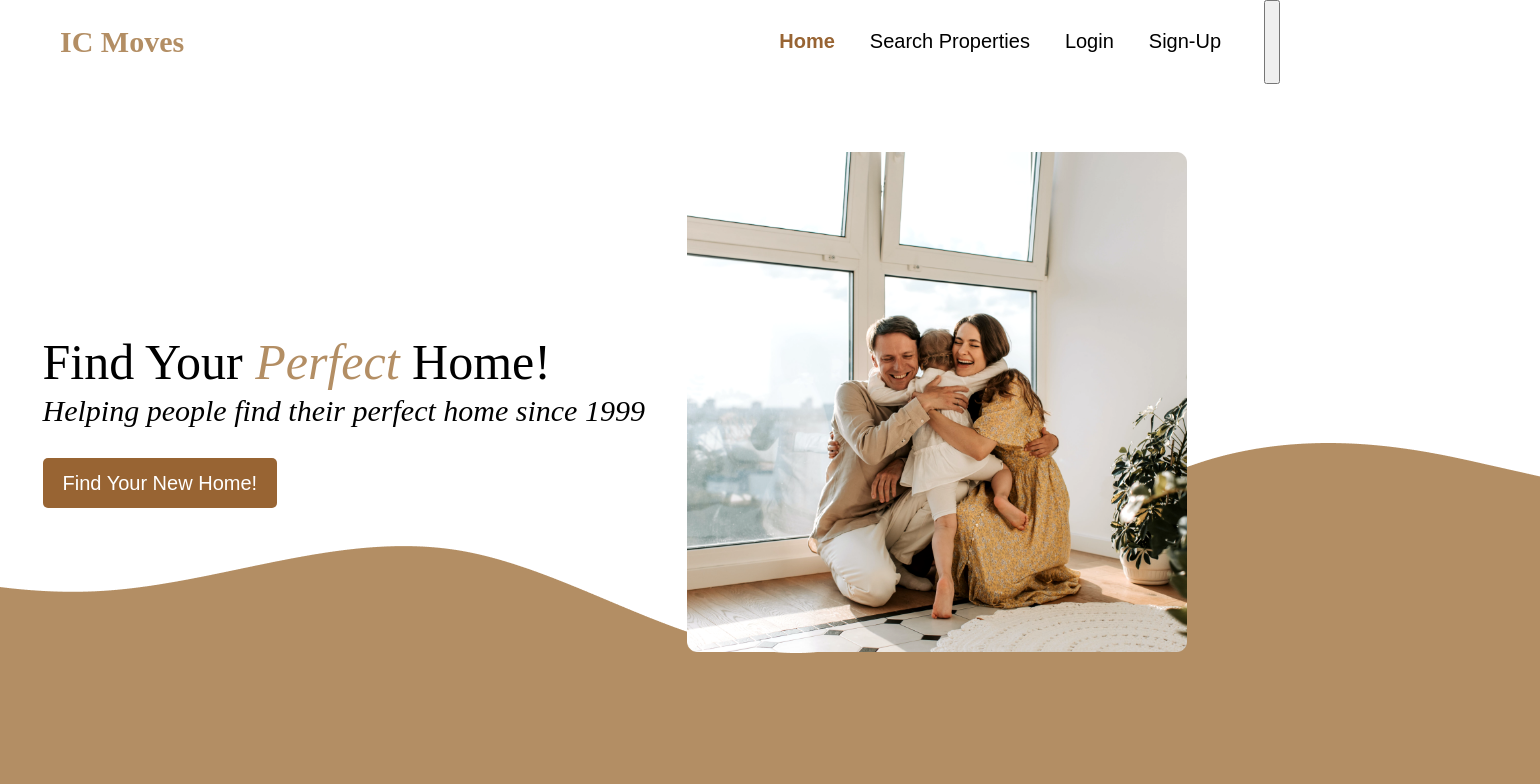
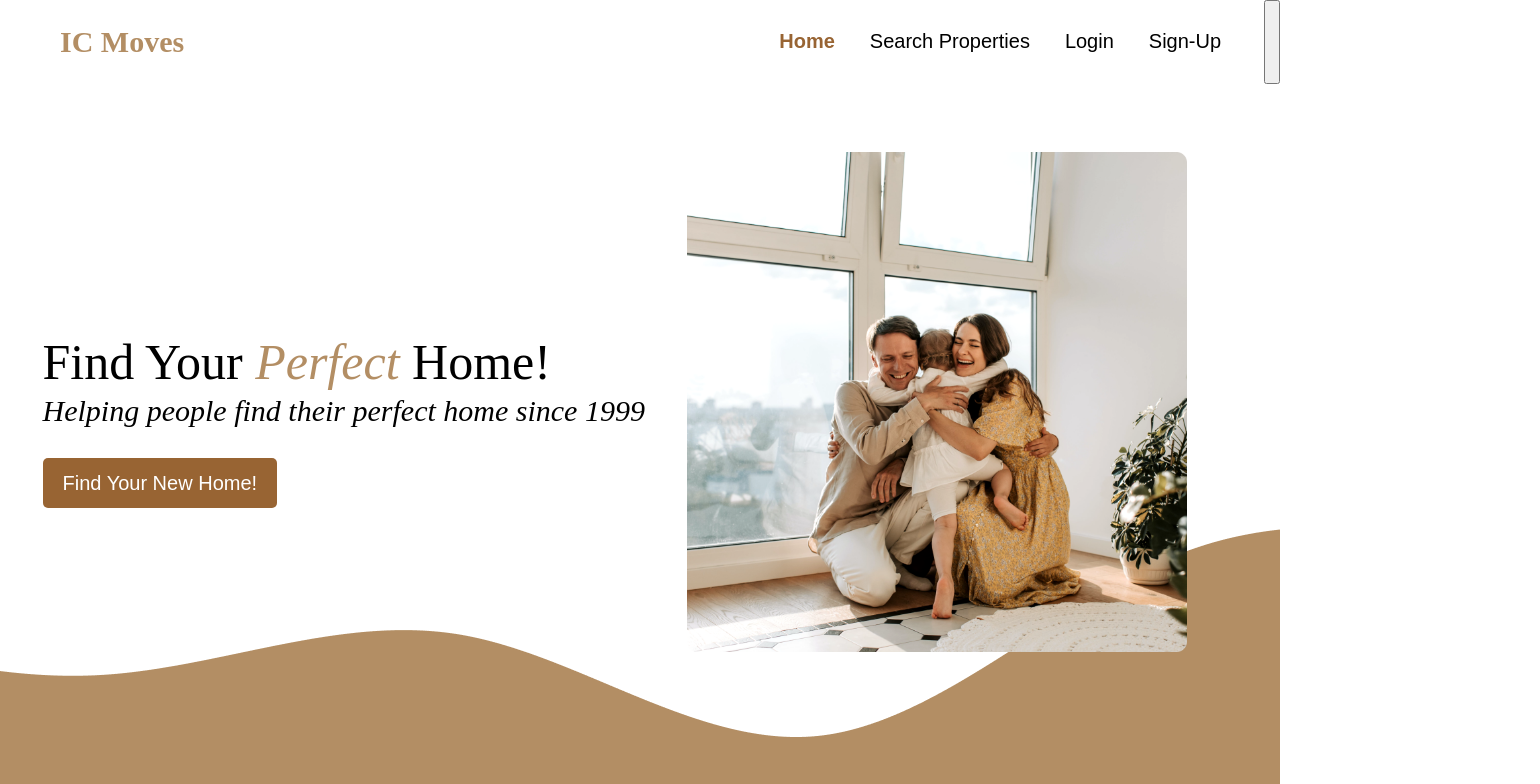
Before and after one commit to RangerVinven/IC-Moves, a SvelteKit app: page / in a window 1280 px wide. Shown: the top 784 px of the page, 1540 px wide, since content can reach past the window. Built offline with nearby package versions, Linux system fonts and the light colour scheme.

Commit message:
Hides image and curve overflow

```diff
--- a/src/routes/+page.svelte
+++ b/src/routes/+page.svelte
@@ -12,7 +12,9 @@
 </header>
 
 <main>
-    <HeroSection />
+    <div id="Hero-Section-Container">
+        <HeroSection />
+    </div>
 
     <h1 class="Header Looking-For-Header">Whether You're Looking For:</h1>
     <HomeBody />
@@ -24,6 +26,12 @@
 </main>
 
 <style>
+
+    #Hero-Section-Container {
+        height: 100dvh;
+        position: relative;
+        overflow: hidden;
+    }
 
     .Header {
         text-align: center;
```
